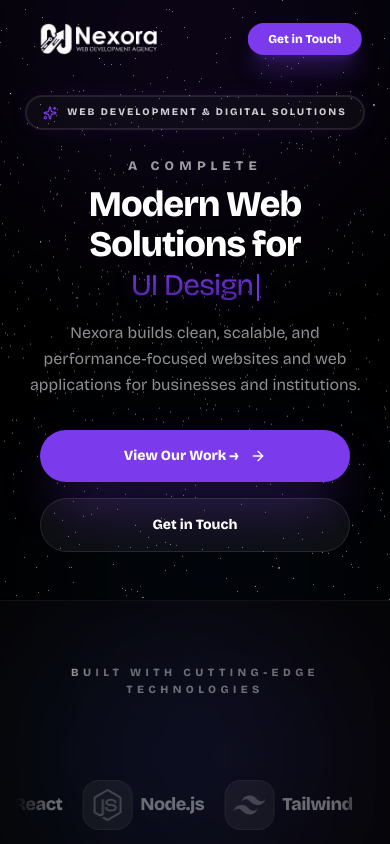
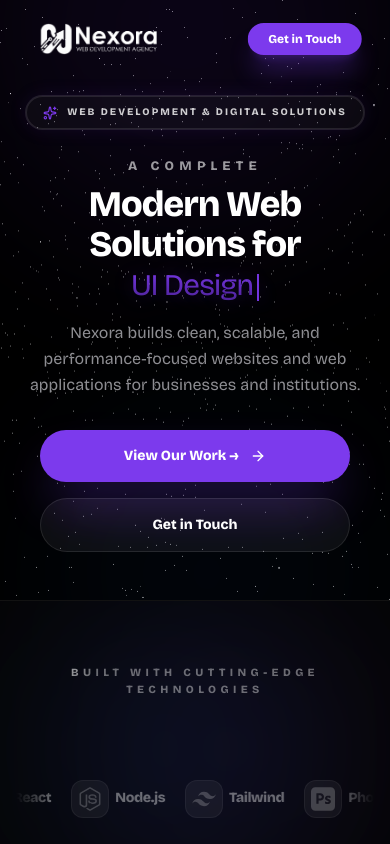
Before and after one commit to navaneethpv/nexora-agency, a Next.js app: page / in a window 390 px wide. Shown: the top 844 px of the page. Built offline with nearby package versions, Linux system fonts and the light colour scheme.

Commit message:
feat: Refine tech stack item styling by adjusting spacing, padding, border radius, icon, and text sizes.

```diff
--- a/src/app/page.tsx
+++ b/src/app/page.tsx
@@ -106,16 +106,16 @@ export default function Home() {
                   <motion.div
                     key={i}
                     whileHover={{ scale: 1.1 }}
-                    className="flex items-center gap-2 md:gap-4 group shrink-0 transition-transform duration-300"
+                    className="flex items-center gap-1.5 md:gap-4 group shrink-0 transition-transform duration-300"
                   >
                     <div className="relative">
                       <div className="absolute inset-0 bg-accent/30 blur-2xl opacity-0 group-hover:opacity-100 transition-opacity duration-500 rounded-full" />
-                      <div className="relative z-10 p-2 md:p-3 bg-white/5 rounded-2xl border border-white/5 group-hover:border-accent/30 transition-colors">
-                        <tech.icon className="w-8 h-8 md:w-10 md:h-10 text-white/20 group-hover:text-white transition-all duration-500" />
+                      <div className="relative z-10 p-1.5 md:p-3 bg-white/5 rounded-xl md:rounded-2xl border border-white/5 group-hover:border-accent/30 transition-colors">
+                        <tech.icon className="w-6 h-6 md:w-10 md:h-10 text-white/20 group-hover:text-white transition-all duration-500" />
                       </div>
                     </div>
                     <div className="flex flex-col">
-                      <span className="text-lg md:text-xl font-bold tracking-tight text-white/40 group-hover:text-white transition-colors duration-300">
+                      <span className="text-sm md:text-xl font-bold tracking-tight text-white/40 group-hover:text-white transition-colors duration-300">
                         {tech.name}
                       </span>
                       <div className="h-0.5 w-0 group-hover:w-full bg-accent transition-all duration-500" />
```
